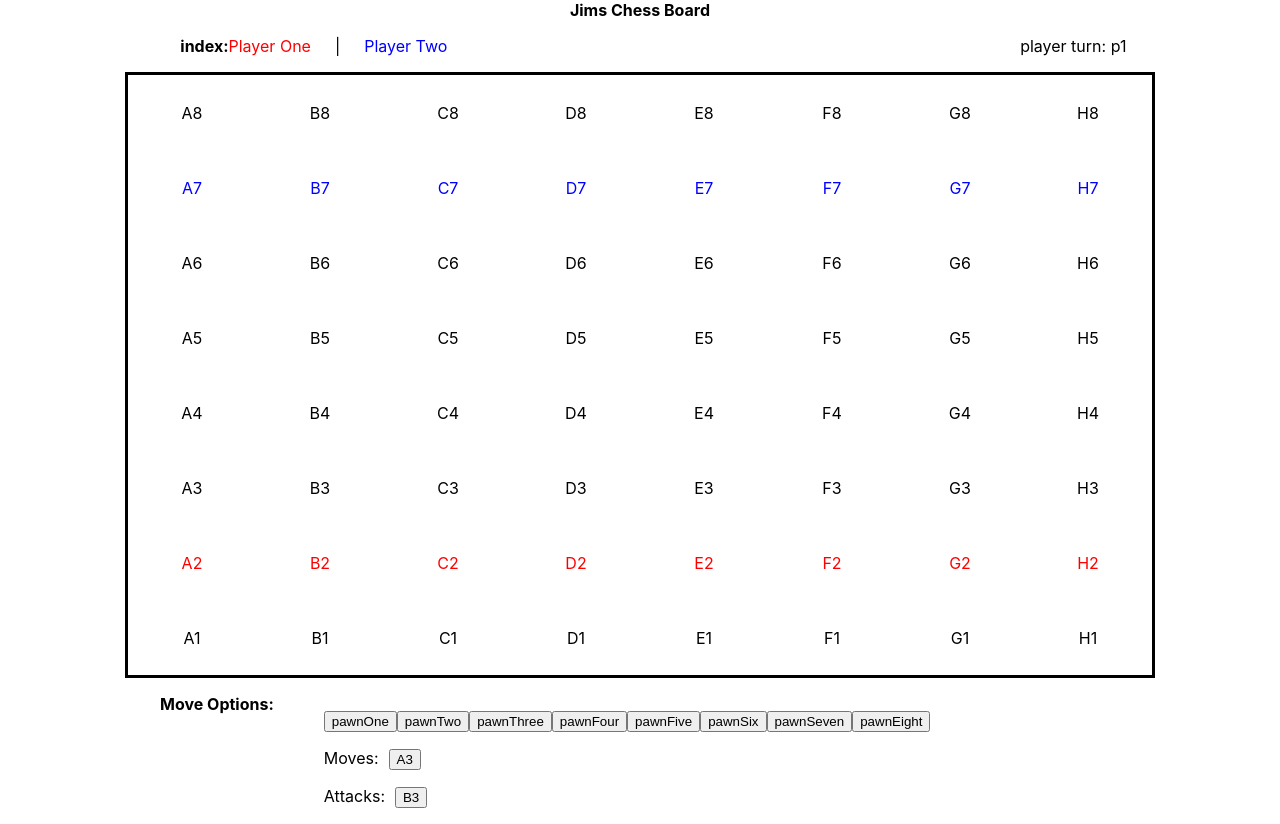
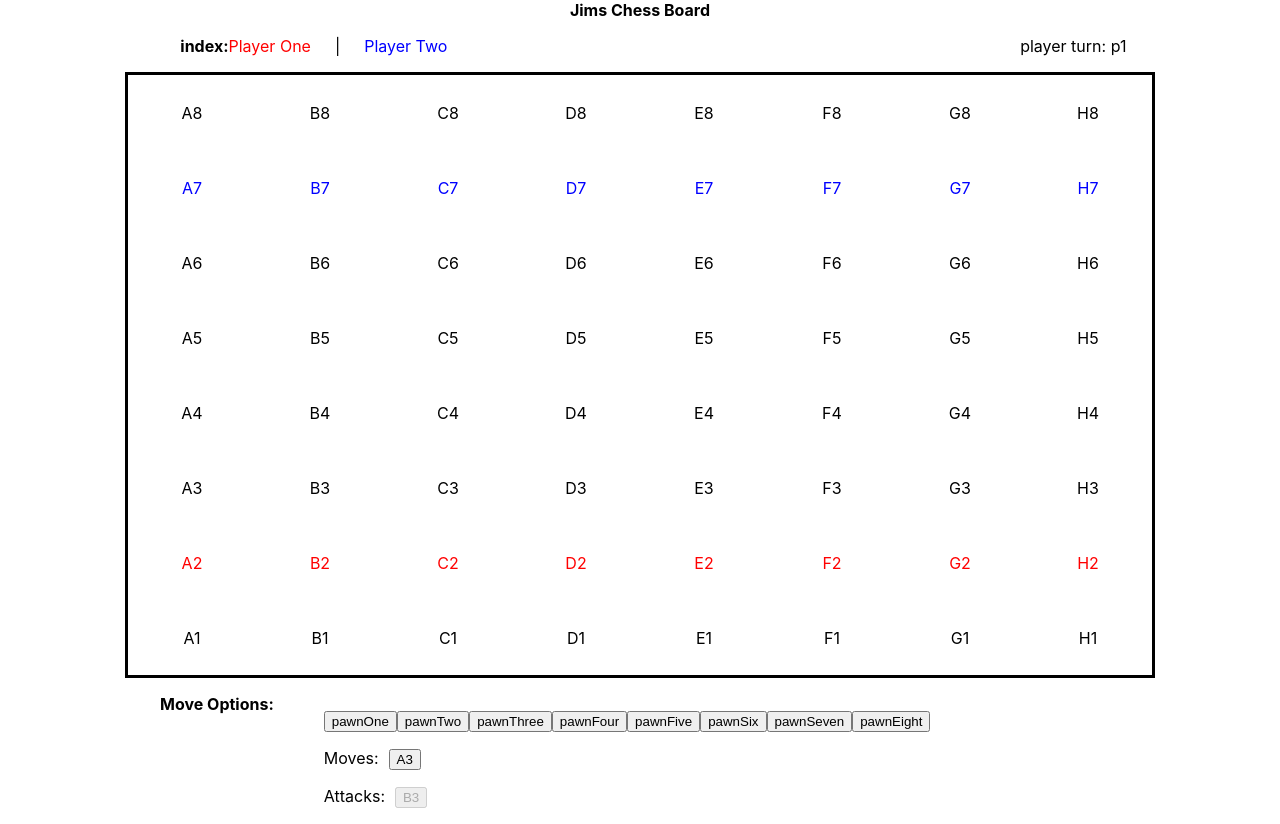
Before and after one commit to jjwebdev1865/typescriptGames, a React (Create React App) app in the folder chess/: page / in a window 1280 px wide. Both pictures are taken after a click on the button "pawnOne". Built offline with nearby package versions, Linux system fonts and the light colour scheme.

Commit message:
disable move when no pieces

```diff
--- a/chess/src/components/movesTile.tsx
+++ b/chess/src/components/movesTile.tsx
@@ -10,12 +10,11 @@ export const MovesTile = ({ player }: MovesTileProps) => {
   const { changeTurn } = useContext(GameContext)
   const { handlePieceMove, getMoveOptions, getAttackOptions, isOpponentInPosition } = useContext(PlayersContext)
   const [moveOptions, setMoveOptions] = useState([] as (string | PieceInfo | boolean)[][]) // piece, piece info, isDisabled
-  const [attackOptions, setAttackOptions] = useState([] as (string | PieceInfo)[][]) // piece, piece info
+  const [attackOptions, setAttackOptions] = useState([] as (string | PieceInfo | boolean)[][]) // piece, piece info, isDisabled
 
   function handleMoveOptions(piece: string, pieceInfo: PieceInfo) {
     const newPosition = getMoveOptions(pieceInfo.position)
     const doesOpponentHoldPosition = isOpponentInPosition(newPosition)
-
     const attackPositions = getAttackOptions(pieceInfo.position)
 
     const newMoveOption = [
@@ -29,12 +28,14 @@ export const MovesTile = ({ player }: MovesTileProps) => {
 
     const attackOptionsList: any[] = []
     attackPositions.forEach(attack => {
+      const isPieceInPosition = isOpponentInPosition(attack)
       const newAttack = [
         piece,
         {
           ...pieceInfo,
           position: attack
-        }
+        },
+        isPieceInPosition ? true : false
       ]
 
       attackOptionsList.push(newAttack)
@@ -81,10 +82,12 @@ export const MovesTile = ({ player }: MovesTileProps) => {
         {attackOptions.map(attack => {
           const piece = attack[0] as string
           const pieceInfo = attack[1] as PieceInfo
+          const isPieceInPosition = moveOptions[moveOptions.length - 1][2] as boolean
           return (
             <li key={`attack-option-${piece}-${pieceInfo.position}`}>
               <button
                 onClick={() => handlePawnMove(piece, pieceInfo)}
+                disabled={!isPieceInPosition}
               >
                 {pieceInfo.position}
               </button>
```
